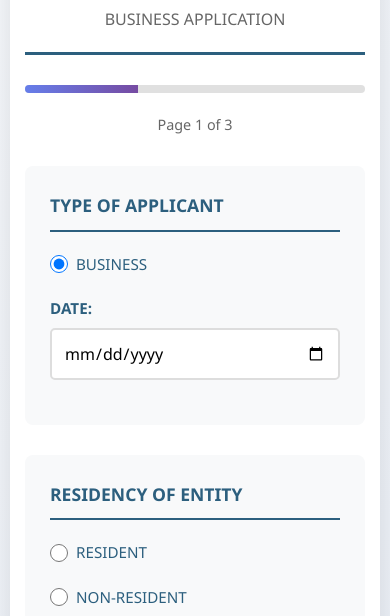
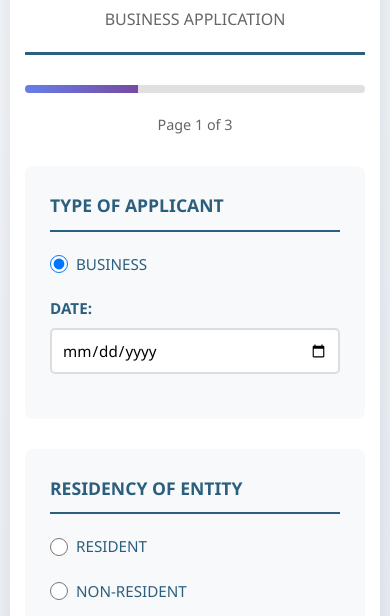
Before and after one commit to ODInternational04/pre-trade, a website: page business.html in a window 390 px wide. Shown: the part 228-844 px from the top of the page. Drawn offline with Linux system fonts and the light colour scheme.

Commit message:
Style: Make Business button white and fix date input sizing on mobile

```diff
--- a/styles.css
+++ b/styles.css
@@ -213,6 +213,7 @@ select {
     font-size: 1em;
     transition: border-color 0.3s;
     font-family: inherit;
+    box-sizing: border-box;
 }
 
 input[type="file"] {
@@ -537,6 +538,13 @@ button[type="button"]:hover,
         font-size: 0.82em;
     }
 
+    /* Fix date input sizing on mobile */
+    input[type="date"] {
+        padding: 10px;
+        font-size: 0.95em;
+        max-width: 100%;
+    }
+
     #pepDetailsSection h4 {
         font-size: 0.95em;
         margin-bottom: 12px;
```
Also changed, not shown: index.html (+1 -1 lines).
